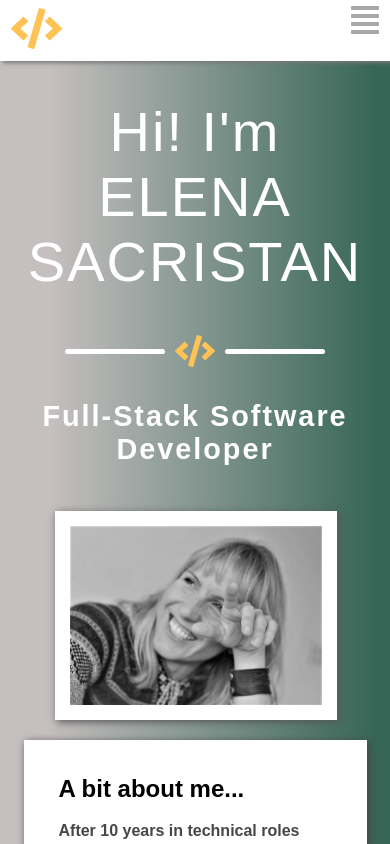
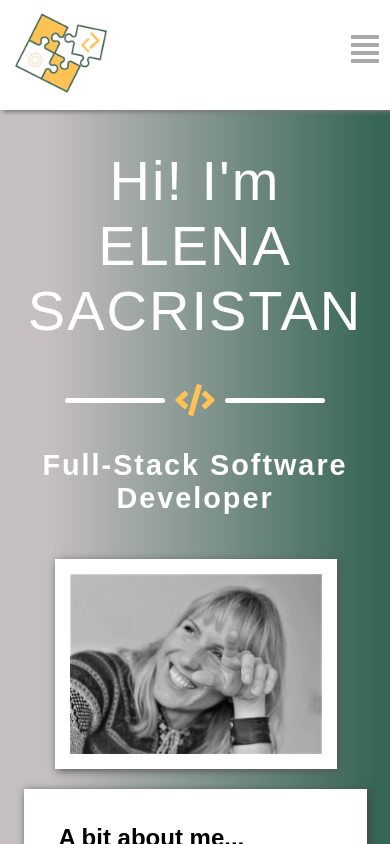
Before and after one commit to elenasacristan/portfolio, a React (Create React App) app: page / in a window 390 px wide. Shown: the top 844 px of the page. Built offline with nearby package versions, Linux system fonts and the light colour scheme; a web font is replaced by a local one.

Commit message:
Add logo and favicon

```diff
--- a/src/Components/NavBar/NavBar.css
+++ b/src/Components/NavBar/NavBar.css
@@ -12,6 +12,15 @@
   flex: 1;
   display: flex;
   padding-left: 2%;
+}
+
+.NavBar .logo a{
+  position: relative;
+}
+
+.NavBar .logo img{
+  width: 120px;
+  position: absolute;
 }
 
 .NavBar-continer-button-menu {
@@ -47,12 +56,20 @@
     flex-direction: column;
   }
 
+
+
   .NavBar-continer-button-menu {
     position: relative;
   }
+
+  .NavBar .logo img{
+    width: 100px;
+    position: relative;
+  }
+
   .NavBar-button {
     position: absolute;
-    top: -65px;
+    top: -85px;
     display: block;
     order: 2;
     background-color: transparent;
--- a/src/Components/NavBar/NavBar.js
+++ b/src/Components/NavBar/NavBar.js
@@ -1,7 +1,10 @@
 import React, { useState } from "react";
 import "./NavBar.css";
+import Logo from "./logo.svg";
 import { FaCode, FaAlignJustify } from "react-icons/fa";
 import { NavHashLink as Link } from "react-router-hash-link";
+
+import { GiPuzzle } from "react-icons/gi";
 
 export default function NavBar() {
   const [isOpen, setIsOpen] = useState(false);
@@ -10,7 +13,8 @@ export default function NavBar() {
         <div className="logo">
           <span>
             <Link smooth to="#about" activeClassName="selected">
-              <FaCode className="logo-icon" color="#ffc355" size="3.2rem" />
+              {/* <GiPuzzle className="logo-icon" color="#ffc355" size="3.2rem" /> */}
+              <img src={Logo} alt="logo"/>
             </Link>
           </span>
         </div>
```
Also changed, not shown: src/Components/NavBar/logo.svg (added), 1 other file (tests, documents, lock files or other folders).
